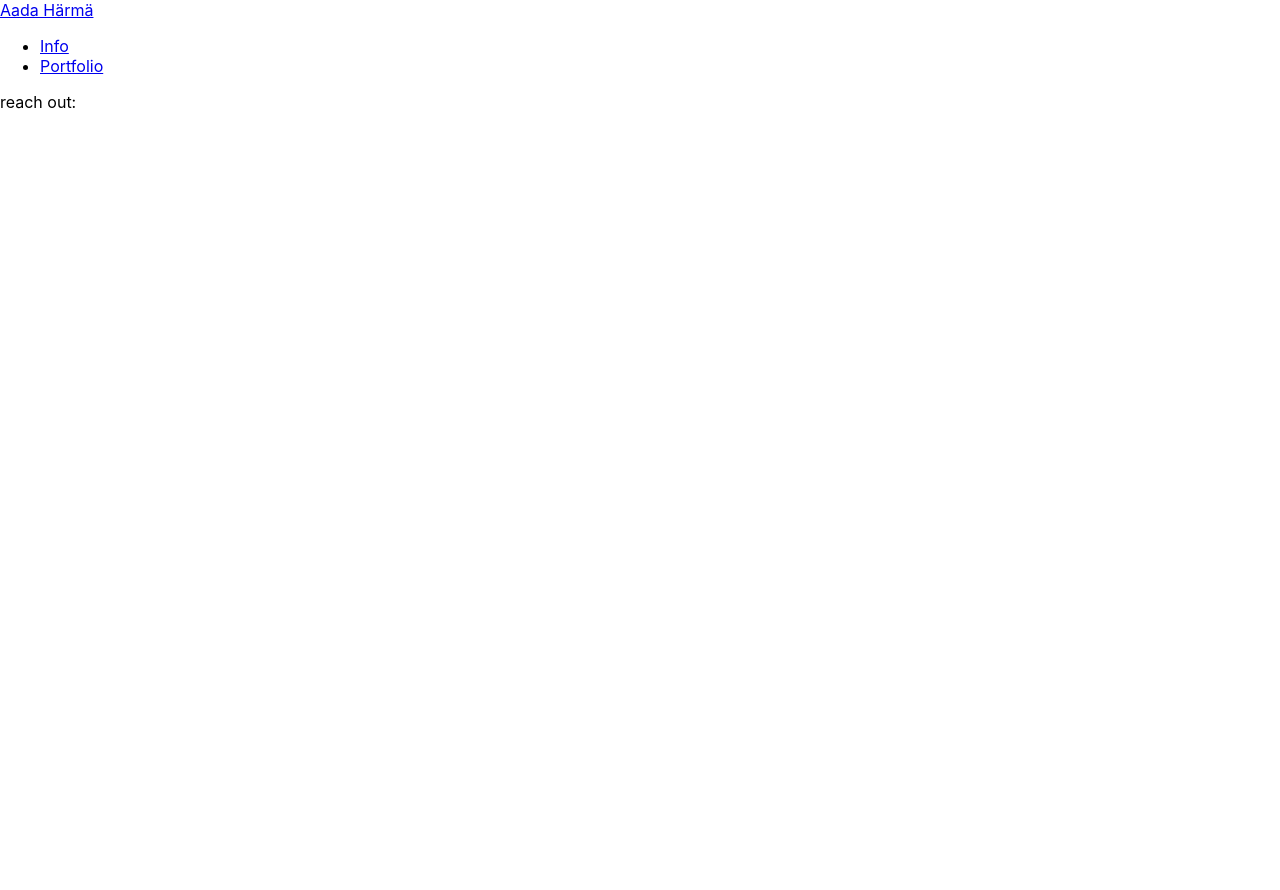
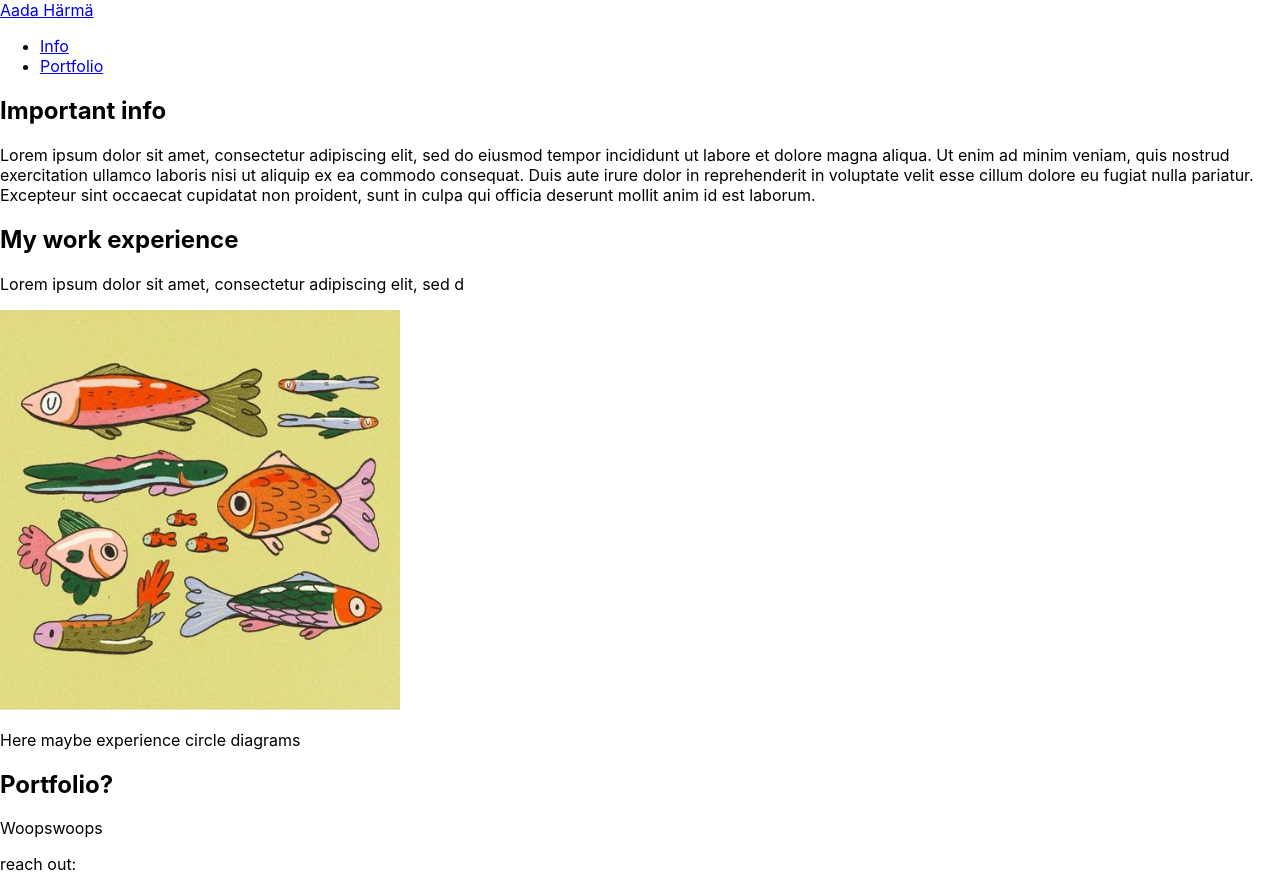
Before and after one commit to aadaharma/resume, a React (Create React App) app: page / in a window 1280 px wide. Before the commit the page ends 800 px from the top, so only its background shows below. Built offline with nearby package versions, Linux system fonts and the light colour scheme.

Commit message:
Add basic HTML elements for layout test

```diff
--- a/src/App.jsx
+++ b/src/App.jsx
@@ -9,6 +9,24 @@
       <Navbar />
       <div id='content' className='content'>
       </div>
+      <section id= 'info' className='info'>
+          <h1>Important info</h1>
+          <p>Lorem ipsum dolor sit amet, consectetur adipiscing elit, sed do eiusmod tempor incididunt ut labore et dolore magna aliqua. Ut enim ad minim veniam, quis nostrud exercitation ullamco laboris nisi ut aliquip ex ea commodo consequat. Duis aute irure dolor in reprehenderit in voluptate velit esse cillum dolore eu fugiat nulla pariatur. Excepteur sint occaecat cupidatat non proident, sunt in culpa qui officia deserunt mollit anim id est laborum.</p>
+        </section>
+        <section id='exp'>
+          <h1>My work experience</h1>
+          <p>Lorem ipsum dolor sit amet, consectetur adipiscing elit, sed d</p>
+        </section>
+        <aside id= 'photo'>
+          <img src='/placeholder.jpeg' alt='placeholder' width='400' height='400'></img>
+        </aside>
+        <aside id='expdiag'>
+          <p>Here maybe experience circle diagrams</p>
+        </aside>
+        <section id= 'work'>
+          <h1>Portfolio?</h1>
+          <p>Woopswoops</p>
+      </section>
       </div>
     </main>
     <footer>
```
